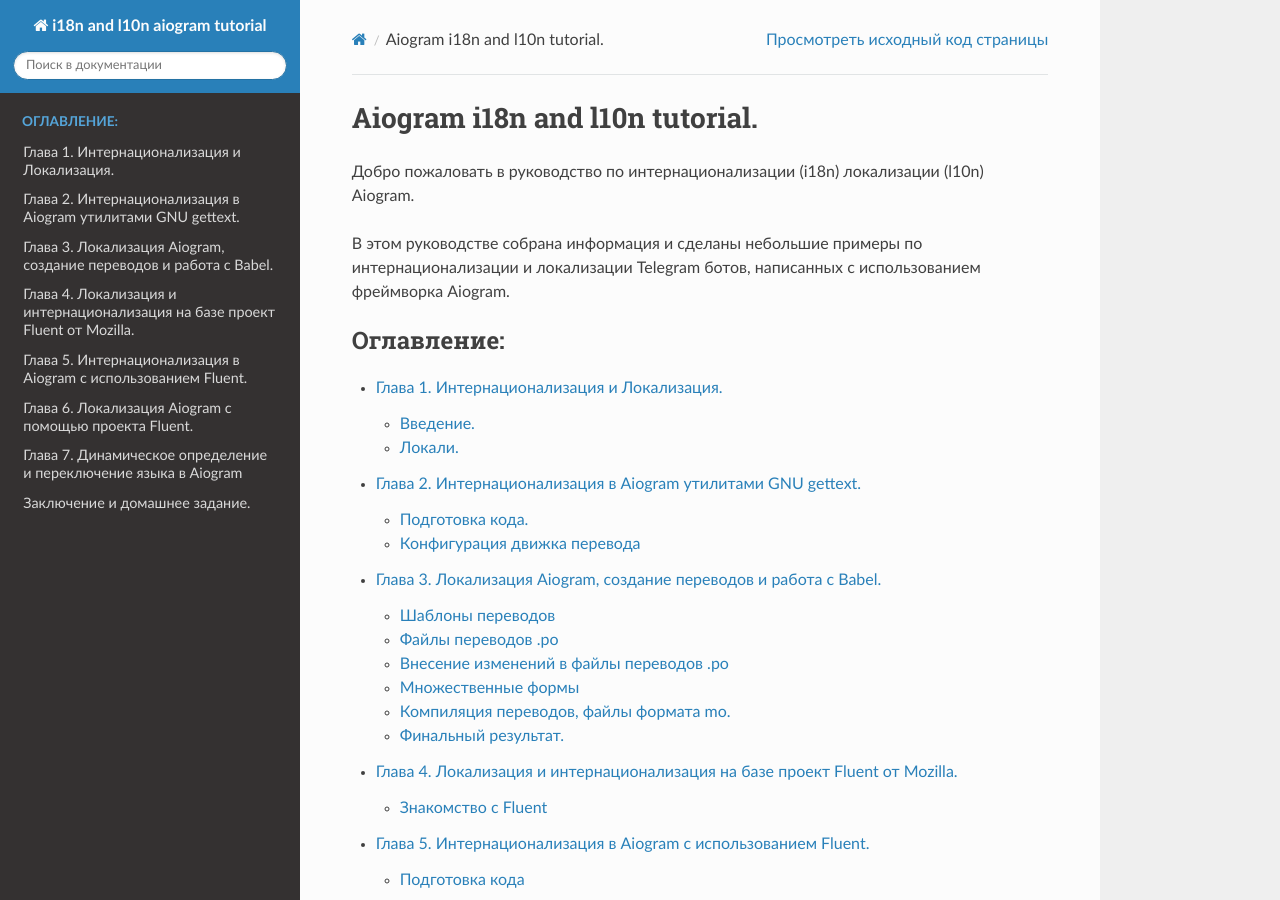
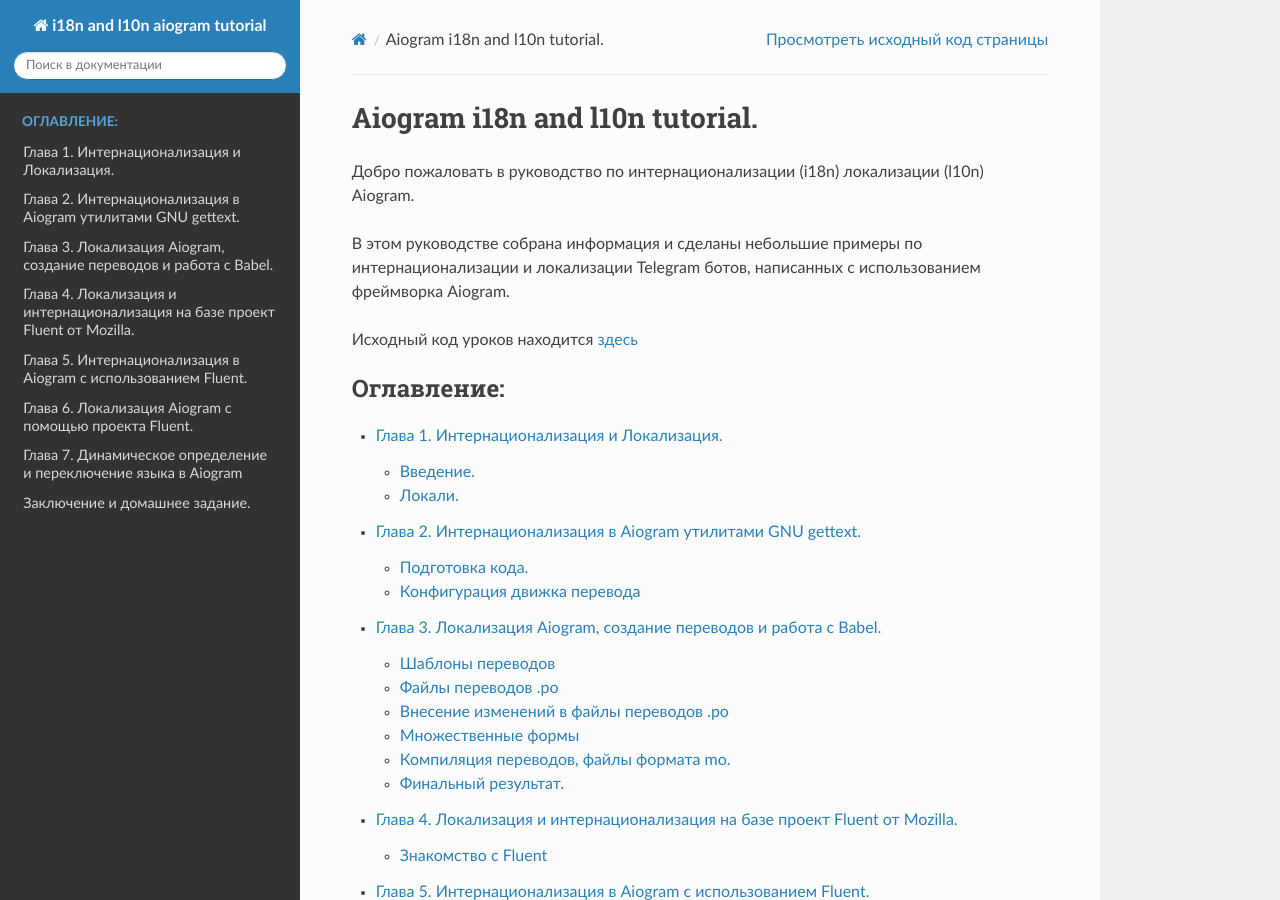
Before and after one commit to Robotvasya/i18n-l10n-tutorial-aiogram, a Sphinx documentation site: the page built from docs/source/index.rst, in a window 1280 px wide and 900 px high. Built offline with Sphinx 7.4.7 and the Read the Docs theme 2.0.0, drawn with Linux system fonts in a browser that asks for light colours.

Commit message:
Update index.rst

```diff
--- a/docs/source/index.rst
+++ b/docs/source/index.rst
@@ -8,6 +8,8 @@
 Добро пожаловать в руководство по интернационализации (i18n) локализации (l10n) Aiogram.
 
 В этом руководстве собрана информация и сделаны небольшие примеры по интернационализации и локализации Telegram ботов, написанных с использованием фреймворка Aiogram.
+
+Исходный код уроков находится `здесь <https://github.com/Robotvasya/i18n-l10n-lessons-aiogram>`_
 
 
 .. toctree::
```
